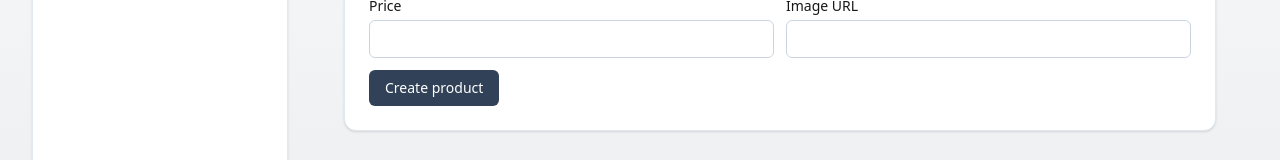
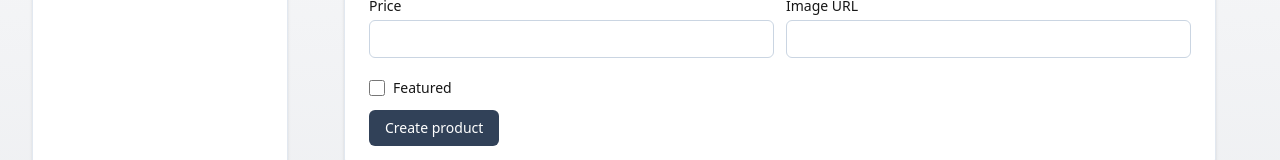
Before and after one commit to ndamatta/handcrafted-haven, a Next.js app: page /seller-portal/products in a window 1280 px wide. Shown: the part 478-638 px from the top of the page. Built offline with nearby package versions, Linux system fonts and the light colour scheme; no server answers.

Commit message:
Featured products in seller portal

```diff
--- a/src/app/seller-portal/products/products-client.tsx
+++ b/src/app/seller-portal/products/products-client.tsx
@@ -17,6 +17,7 @@ export default function ProductsClient({
     price: number;
     image: string;
     category: string;
+    featured?: boolean;
   }>;
 }) {
   const [editing, setEditing] = useState<EditableProduct | null>(null);
@@ -66,6 +67,7 @@ export default function ProductsClient({
                   <th className="py-2 pr-4">Name</th>
                   <th className="py-2 pr-4">Category</th>
                   <th className="py-2 pr-4">Price</th>
+                  <th className="py-2 pr-4">Featured</th>
                   <th className="py-2 pr-4">Actions</th>
                 </tr>
               </thead>
@@ -89,6 +91,15 @@ export default function ProductsClient({
                     <td className="py-2 pr-4 text-slate-600 dark:text-gray-300">
                       ${p.price.toFixed(2)}
                     </td>
+                    <td className="py-2 pr-4 text-slate-600 dark:text-gray-300">
+                      {p.featured ? (
+                        <span className="inline-block px-2 py-0.5 text-xs rounded bg-amber-100 text-amber-800 dark:bg-amber-300/20 dark:text-amber-300">
+                          Yes
+                        </span>
+                      ) : (
+                        <span className="text-xs text-slate-400">No</span>
+                      )}
+                    </td>
                     <td className="py-2 pr-4 flex gap-2">
                       <button
                         onClick={() =>
@@ -99,6 +110,7 @@ export default function ProductsClient({
                             price: p.price,
                             image: p.image,
                             category: p.category,
+                            featured: p.featured,
                           })
                         }
                         className="text-xs px-3 py-1.5 rounded-md bg-slate-700 text-white hover:brightness-110"
--- a/src/components/seller-portal/ProductUpsertForm.tsx
+++ b/src/components/seller-portal/ProductUpsertForm.tsx
@@ -9,6 +9,7 @@ export type EditableProduct = {
   price: number | string;
   image: string;
   category: string;
+  featured?: boolean;
 };
 
 const empty: EditableProduct = {
@@ -17,6 +18,7 @@ const empty: EditableProduct = {
   price: "",
   image: "",
   category: "",
+  featured: false,
 };
 
 export default function ProductUpsertForm({
@@ -63,7 +65,11 @@ export default function ProductUpsertForm({
   // If validation failed, keep entered values
   useEffect(() => {
     if (!state.ok && state.values) {
-      setLocal((prev) => ({ ...prev, ...state.values! }));
+      setLocal((prev) => ({
+        ...prev,
+        ...state.values!,
+        featured: state.values!.featured ? true : prev.featured,
+      }));
     }
   }, [state]);
 
@@ -125,6 +131,19 @@ export default function ProductUpsertForm({
           className="w-full rounded-md border border-slate-300 dark:border-zinc-700 bg-white dark:bg-zinc-900 px-3 py-2 text-sm"
         />
       </div>
+      <div className="flex items-center gap-2 sm:col-span-2 pt-2">
+        <input
+          id="featured"
+          name="featured"
+          type="checkbox"
+          checked={!!local.featured}
+          onChange={(e) => setLocal({ ...local, featured: e.target.checked })}
+          className="h-4 w-4 rounded border-slate-300 dark:border-zinc-600"
+        />
+        <label htmlFor="featured" className="text-sm font-medium">
+          Featured
+        </label>
+      </div>
       <div className="sm:col-span-2 flex items-center gap-3 flex-wrap">
         <button
           type="submit"
--- a/src/lib/actions.ts
+++ b/src/lib/actions.ts
@@ -115,6 +115,7 @@ export type ProductResult = {
     price: string; // keep as string to avoid losing user formatting
     image: string;
     category: string;
+    featured?: string;
   };
 };
 
@@ -146,6 +147,7 @@ export async function upsertProductAction(
     price: String(formData.get("price") || ""),
     image: String(formData.get("image") || ""),
     category: String(formData.get("category") || ""),
+    featured: formData.get("featured") ? "on" : "", // checkbox semantics
   };
   const schema = z.object({
     name: z.string().min(1, "Name required"),
@@ -155,6 +157,7 @@ export async function upsertProductAction(
       .refine((v) => !Number.isNaN(Number(v)) && Number(v) >= 0, "Bad price"),
     image: z.string().url("Invalid image URL"),
     category: z.string().min(1, "Category required"),
+    featured: z.string().optional(),
   });
   const parsed = schema.safeParse(raw);
   if (!parsed.success) {
@@ -174,6 +177,7 @@ export async function upsertProductAction(
         price: Number(parsed.data.price),
         image: parsed.data.image,
         category: parsed.data.category,
+        featured: !!parsed.data.featured,
       });
       if (oldSlug !== newSlug) revalidatePath(`/products/${oldSlug}`);
       revalidatePath(`/products/${newSlug}`);
@@ -187,6 +191,7 @@ export async function upsertProductAction(
         image: parsed.data.image,
         category: parsed.data.category,
         sellerId: session.user.id,
+        featured: !!parsed.data.featured,
       });
       revalidatePath("/seller-portal/products");
       revalidatePath("/products");
--- a/src/lib/queries.ts
+++ b/src/lib/queries.ts
@@ -385,6 +385,7 @@ export async function getProductsBySellerId(
     price: Number(row.price),
     artisan_name: row.artisan_name,
     category: row.category,
+    featured: row.featured ?? false,
   }));
 }
 
@@ -395,6 +396,7 @@ type CreateProductInput = {
   image: string;
   category: string;
   sellerId: string;
+  featured?: boolean;
 };
 
 export async function createProduct(input: CreateProductInput): Promise<void> {
@@ -407,9 +409,8 @@ export async function createProduct(input: CreateProductInput): Promise<void> {
     const suffix = Math.random().toString(36).slice(2, 8);
     slug = `${baseSlug}-${suffix}`;
   }
-
   await sql`
-    INSERT INTO products (slug, image, name, description, price, seller_id, category)
+    INSERT INTO products (slug, image, name, description, price, seller_id, category, featured)
     VALUES (
       ${slug},
       ${input.image},
@@ -417,7 +418,8 @@ export async function createProduct(input: CreateProductInput): Promise<void> {
       ${input.description},
       ${input.price},
       ${input.sellerId},
-      ${input.category}
+      ${input.category},
+      ${input.featured ?? false}
     )
   `;
 }
@@ -452,6 +454,7 @@ export async function updateProduct({
   price,
   image,
   category,
+  featured,
 }: {
   id: number;
   sellerId: string;
@@ -460,6 +463,7 @@ export async function updateProduct({
   price: number;
   image: string;
   category: string;
+  featured?: boolean;
 }): Promise<{ newSlug: string; oldSlug: string }> {
   const current = await sql<{ slug: string }[]>`
     SELECT slug FROM products WHERE id = ${id} AND seller_id = ${sellerId} LIMIT 1
@@ -489,7 +493,8 @@ export async function updateProduct({
         description = ${description},
         price = ${price},
         image = ${image},
-        category = ${category}
+        category = ${category},
+        featured = ${featured ?? false}
     WHERE id = ${id} AND seller_id = ${sellerId}
     RETURNING id
   `;
```
